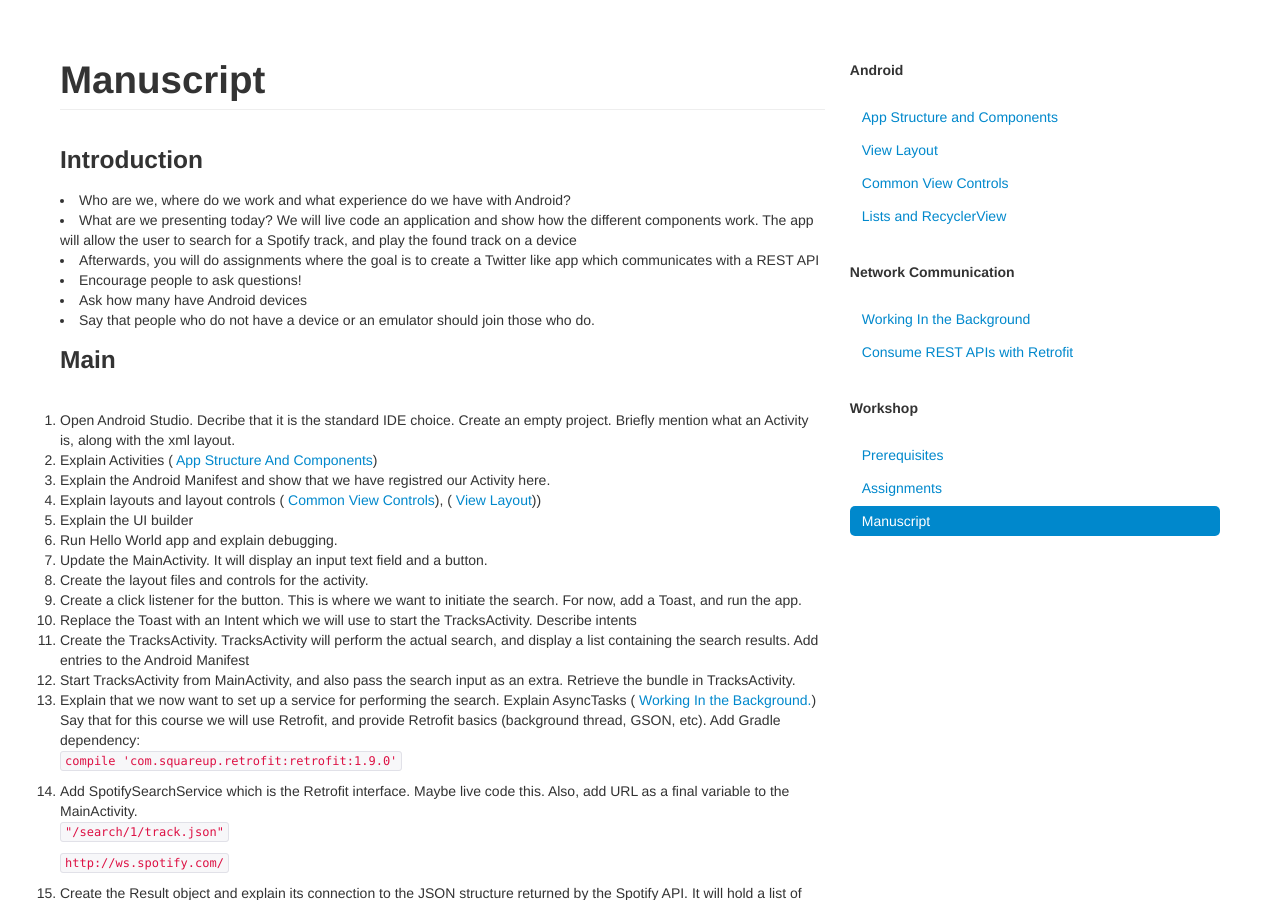
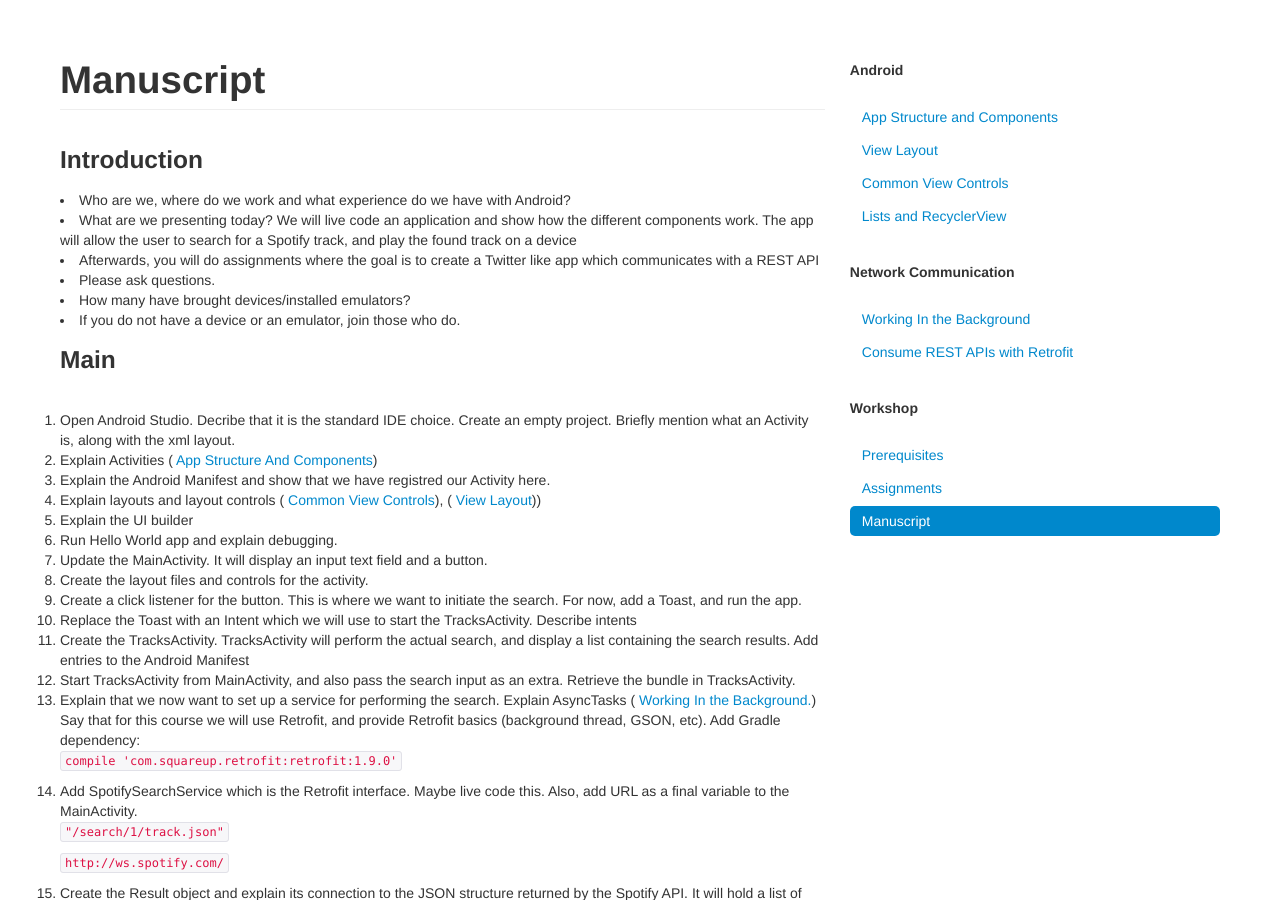
Before and after one commit to bekk/android101, a Jekyll site: the page built from docs/pages/manuscript.html, in a window 1280 px wide and 900 px high. Built offline with Jekyll 4.4.1, drawn with Linux system fonts in a browser that asks for light colours; Markdown is read by kramdown in place of the engine named in the settings.

Commit message:
Small update to manuscript

```diff
--- a/docs/pages/manuscript.html
+++ b/docs/pages/manuscript.html
@@ -6,9 +6,9 @@ title: Manuscript
 <li>Who are we, where do we work and what experience do we have with Android? </li>
 <li>What are we presenting today? We will live code an application and show how the different components work. The app will allow the user to search for a Spotify track, and play the found track on a device</li>
 <li> Afterwards, you will do assignments where the goal is to create a Twitter like app which communicates with a REST API</li>
-<li> Encourage people to ask questions!</li>
-<li> Ask how many have Android devices </li>
-<li> Say that people who do not have a device or an emulator should join those who do.</li>
+<li> Please ask questions.</li>
+<li> How many have brought devices/installed emulators?  </li>
+<li> If you do not have a device or an emulator, join those who do.</li>
 
 <h3>Main</h3>
 <ol>
```
